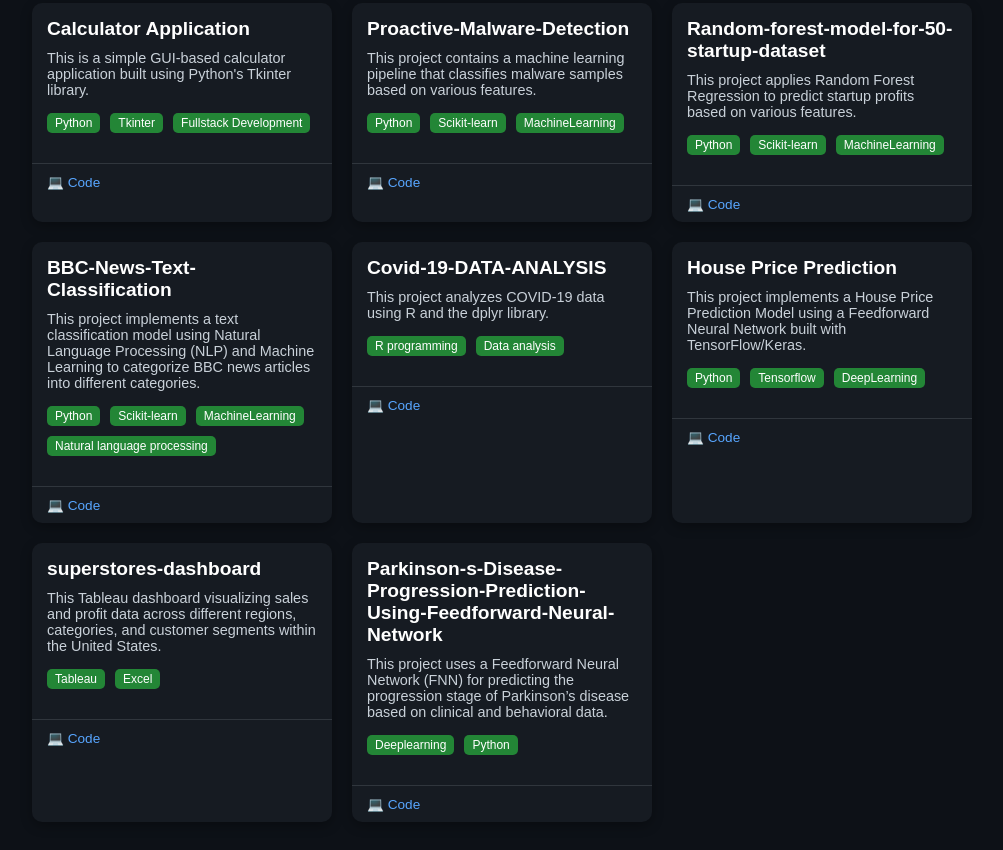
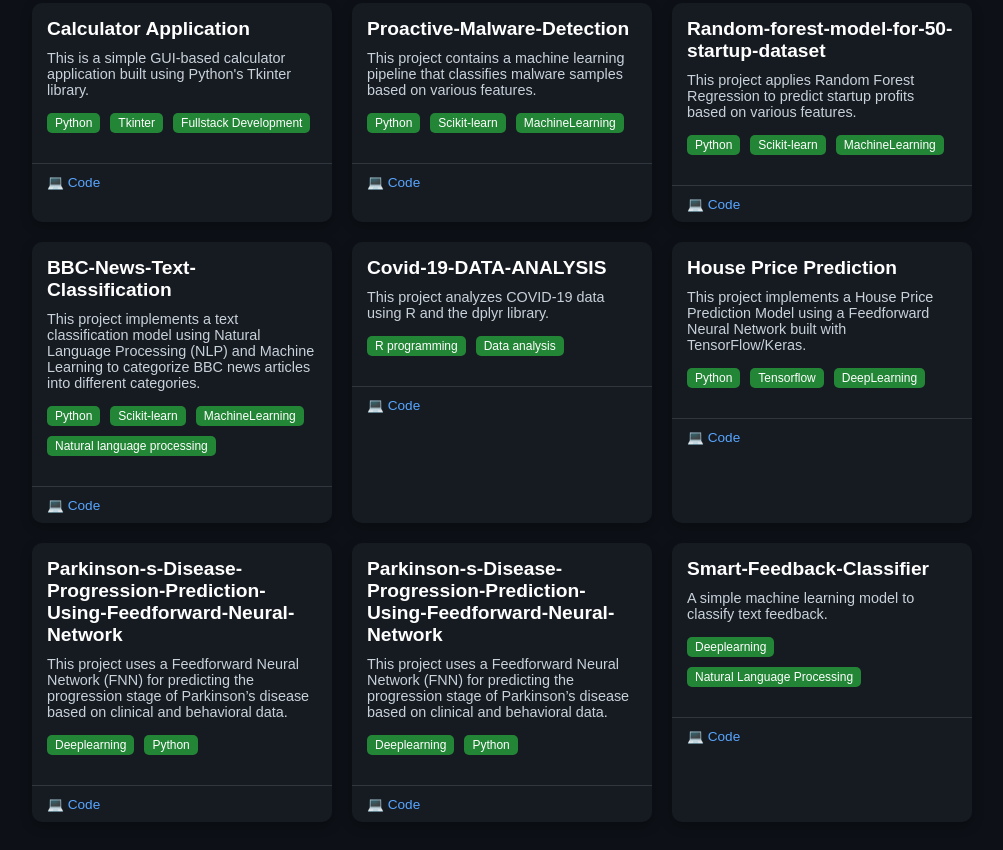
Before and after one commit to speranzadeejoe/Professional-Portfolio, a plain HTML site: page projects.html in a window 1280 px wide. Shown: the part 3184-4034 px from the top of the page, without its empty margins (128-1131 px from the left). Drawn offline with Linux system fonts and the light colour scheme.

Commit message:
Update projects.html

```diff
--- a/projects.html
+++ b/projects.html
@@ -803,17 +803,17 @@
                     <a href="https://github.com/speranzadeejoe/House-prediction-using-Neural-Networks-" target="_blank">💻 Code</a>
                 </div>
             </div>
-    <div class="card">
+  <div class="card">
                  <div class="card-content">
-                    <h3>superstores-dashboard</h3>
-                    <p>This Tableau dashboard visualizing sales and profit data across different regions, categories, and customer segments within the United States. </p>
+                    <h3>Parkinson-s-Disease-Progression-Prediction-Using-Feedforward-Neural-Network</h3>
+                    <p>This project uses a Feedforward Neural Network (FNN) for predicting the progression stage of Parkinson’s disease based on clinical and behavioral data.</p>
                     <div class="tags">
-                        <span class="tag">Tableau</span>
-                        <span class="tag">Excel </span>
+                        <span class="tag">Deeplearning</span>
+                        <span class="tag">Python</span>
                     </div>
                 </div>
                 <div class="card-footer">
-                    <a href="https://github.com/speranzadeejoe/superstores-dashboard-" target="_blank">💻 Code</a>
+                    <a href="https://github.com/speranzadeejoe/Parkinson-s-Disease-Progression-Prediction-Using-Feedforward-Neural-Network" target="_blank">💻 Code</a>
                 </div>
                </div>
   <div class="card">
@@ -829,6 +829,19 @@
                     <a href="https://github.com/speranzadeejoe/Parkinson-s-Disease-Progression-Prediction-Using-Feedforward-Neural-Network" target="_blank">💻 Code</a>
                 </div>
                </div>
+ <div class="card">
+                 <div class="card-content">
+                    <h3>Smart-Feedback-Classifier</h3>
+                    <p>A simple machine learning model to classify text feedback. </p>
+                    <div class="tags">
+                        <span class="tag">Deeplearning</span>
+                        <span class="tag">Natural Language Processing</span>
+                    </div>
+                </div>
+                <div class="card-footer">
+                    <a href="https://github.com/speranzadeejoe/Smart-Feedback-Classifier" target="_blank">💻 Code</a>
+                </div>
+               </div>
         </div>
     </section>
 </body>
```
